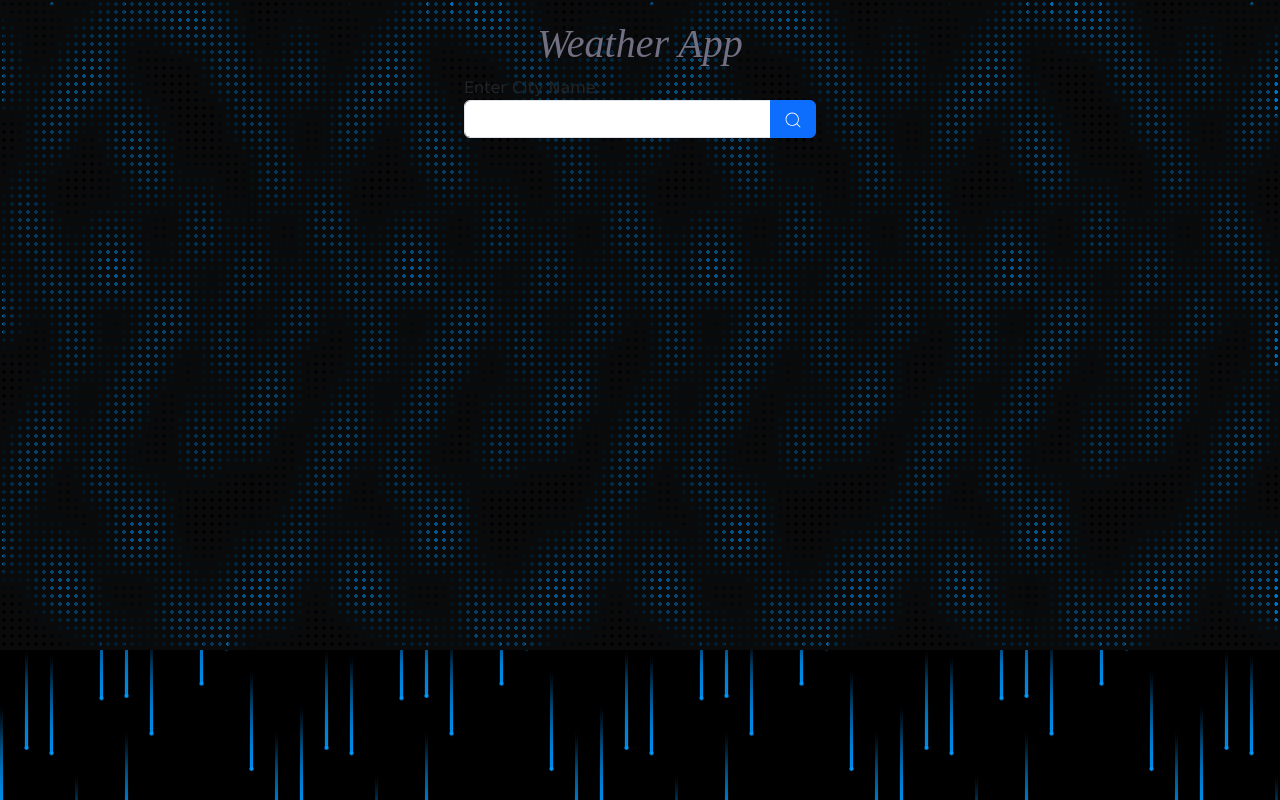
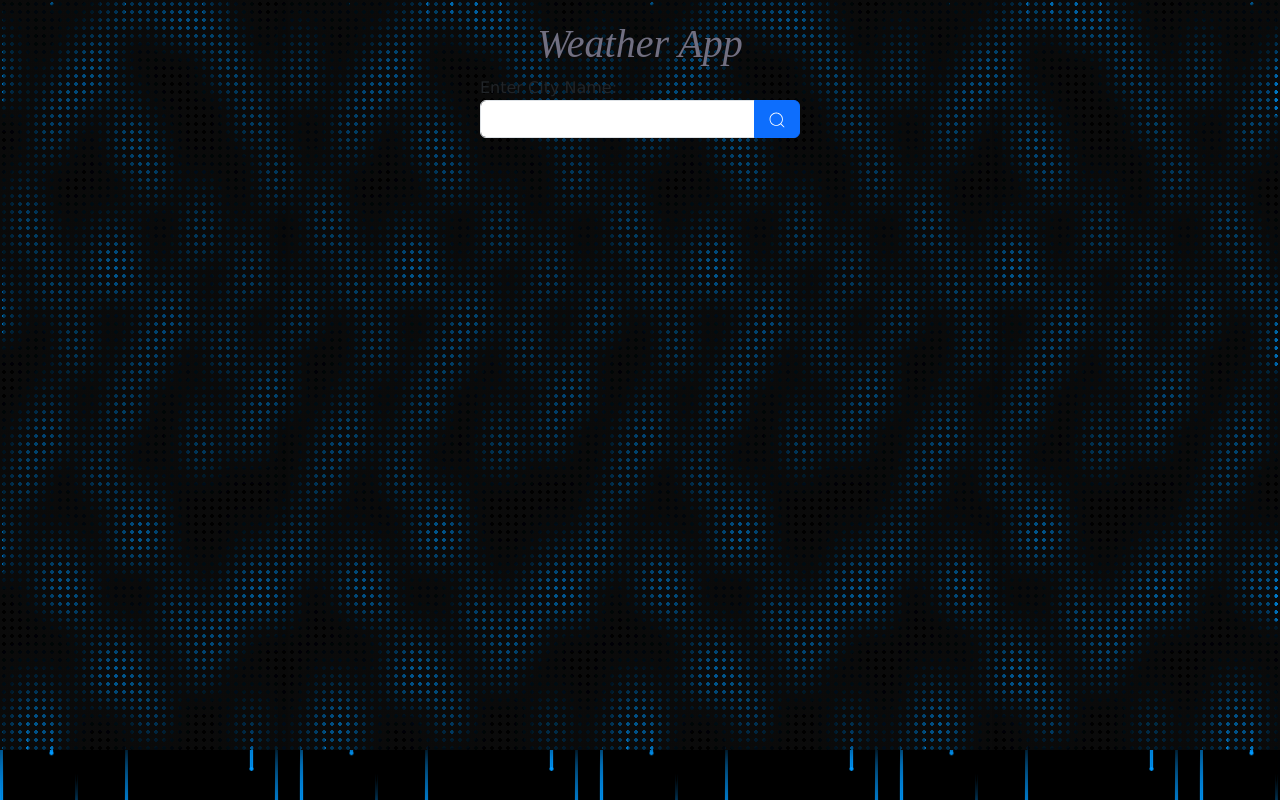
Before and after one commit to Aswanthkumar486/New-WeatherApp, a React (Vite) app: page / in a window 1280 px wide. Built offline with nearby package versions, Linux system fonts and the light colour scheme.

Commit message:
Update index.css

```diff
--- a/src/index.css
+++ b/src/index.css
@@ -28,8 +28,8 @@ body::after {
     position: relative; /* Ensure it's on top */
     z-index: 2; /* Higher than body::after */
 
-    height: 650px;
-    width: 60%;
+    height: 750px;
+    width: 55%;
     background-color: #F7F7F7;
     margin: auto;
     padding: 20px;
```
